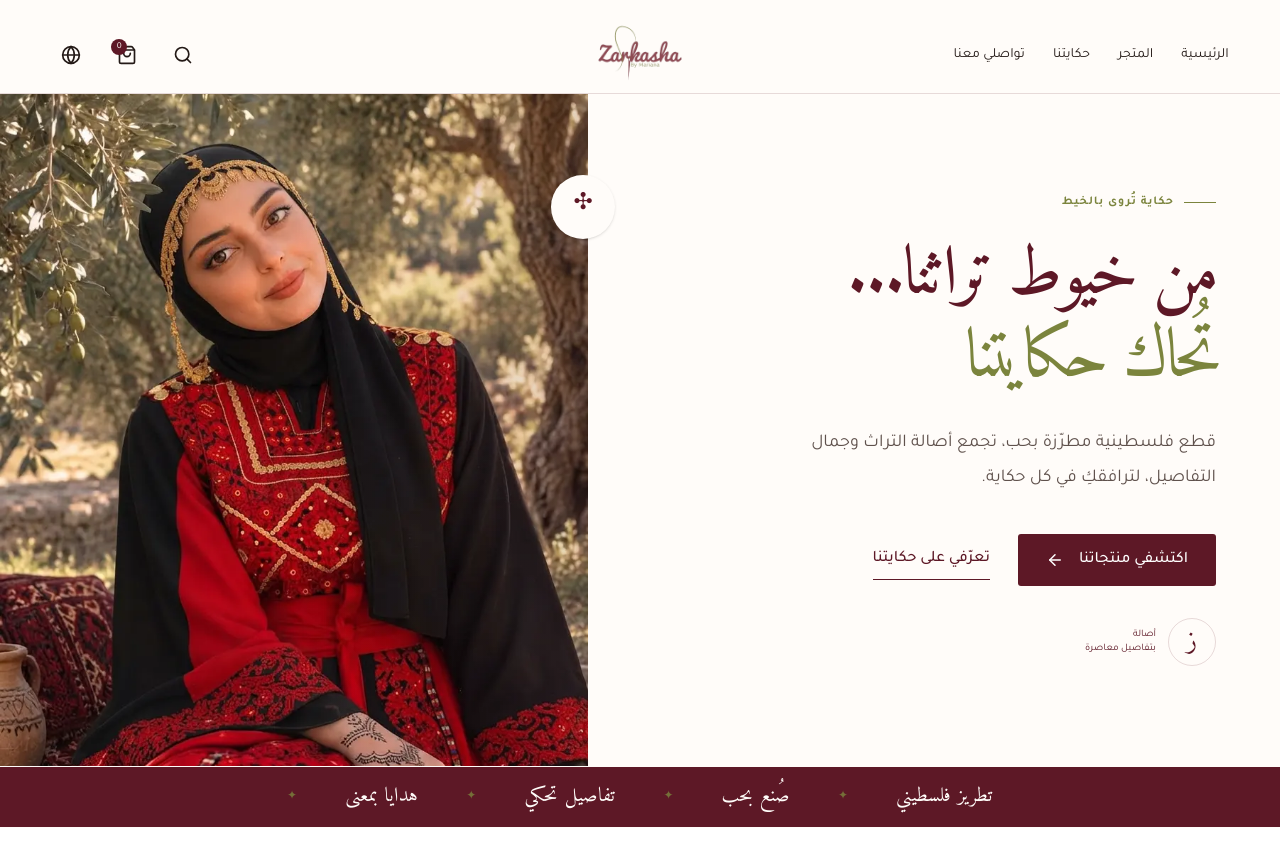
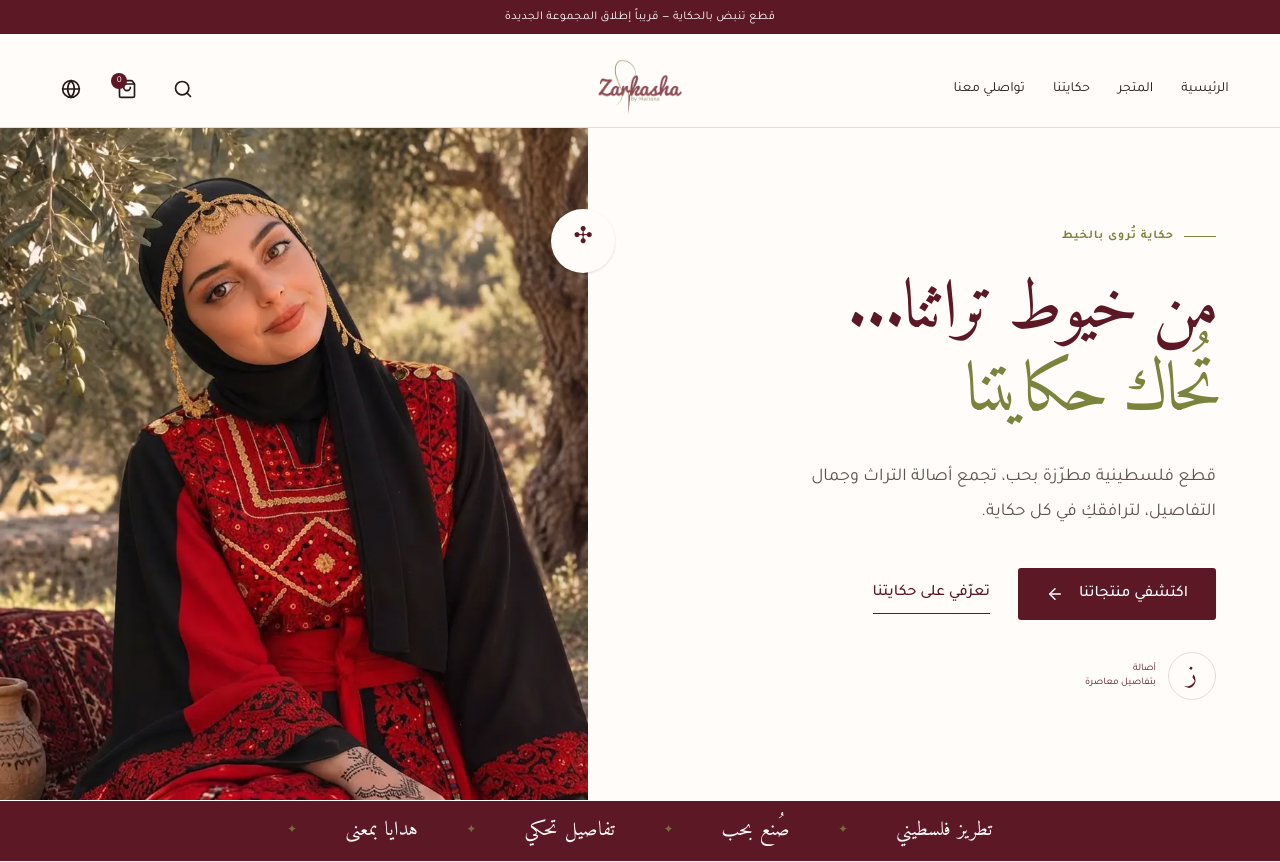
Before and after one commit to mriana9/zarkasha-v1, a Next.js app: page /ar in a window 1280 px wide. Before the commit the page ends 828 px from the top, so only its background shows below. Built offline with nearby package versions, Linux system fonts and the light colour scheme.

Commit message:
feat: add AnnouncementBar component to HomeContent for improved UI

```diff
--- a/app/[locale]/page.tsx
+++ b/app/[locale]/page.tsx
@@ -2,6 +2,7 @@ import { Suspense } from "react";
 import { getDictionary } from "@/lib/dictionary";
 import { Header } from "@/components/layout/Header";
 import { HeroSection } from "@/components/home/hero/HeroSection";
+import { AnnouncementBar } from "@/components/layout/AnnouncementBar";
 import { MarqueeSection } from "@/components/home/hero/MarqueeSection";
 
 interface PageProps {
@@ -14,6 +15,7 @@ async function HomeContent({ params }: PageProps) {
 
   return (
     <>
+      <AnnouncementBar dict={dict.AnnouncementBar} />
       <Header
         dict={dict.Header}
         searchDict={dict.Search}
```
